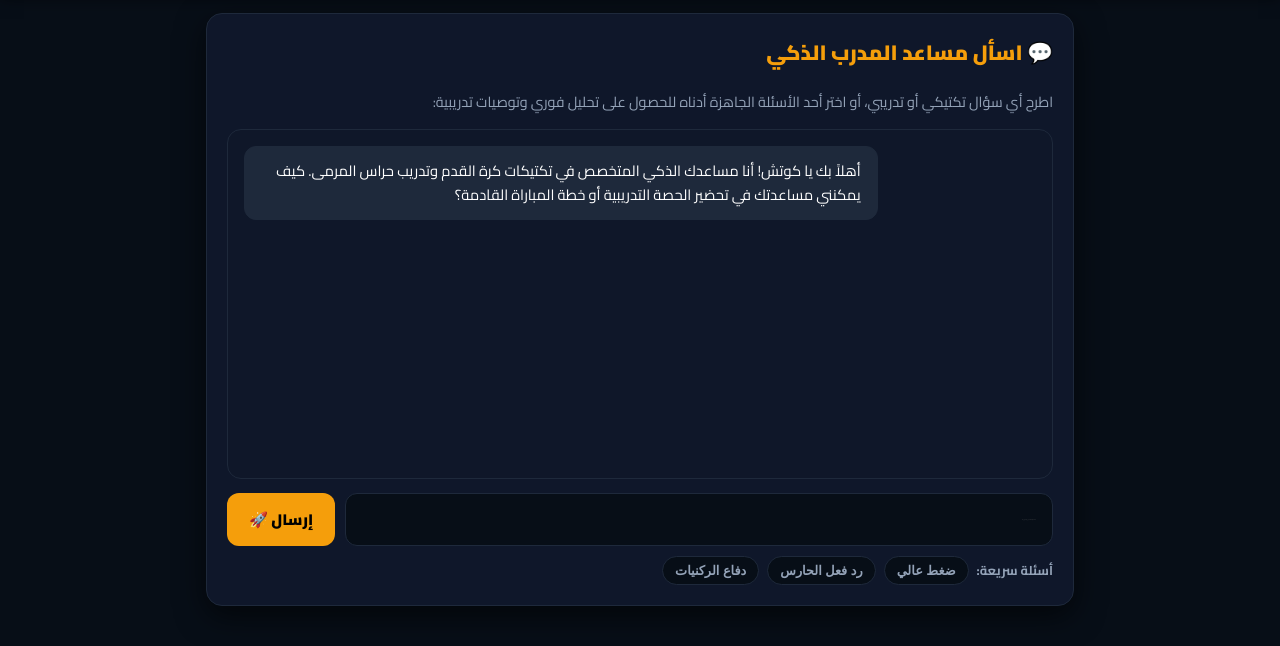
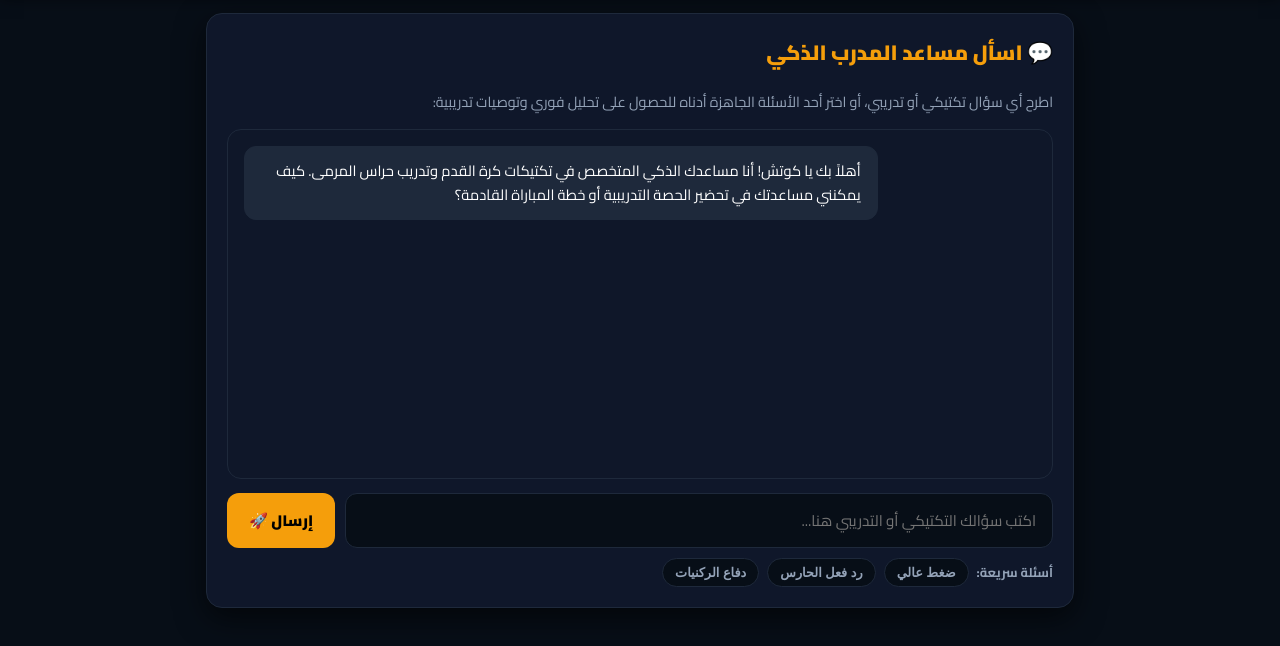
Before and after one commit to benabdallahhouari652-svg/houari-apps, a plain HTML site: page ai-coach.html in a window 1280 px wide. Shown: the part 66-712 px from the top of the page. Drawn offline with Linux system fonts and the light colour scheme.

Commit message:
FixAICoachInputFontSize

```diff
--- a/ai-coach.html
+++ b/ai-coach.html
@@ -139,7 +139,7 @@ h2 {
 input[type="text"] {
   flex: 1;
   font-family: inherit;
-  font-size: 0.95px;
+  font-size: 0.95rem;
   padding: 12px 16px;
   border: 1px solid var(--bd);
   border-radius: 12px;
```
